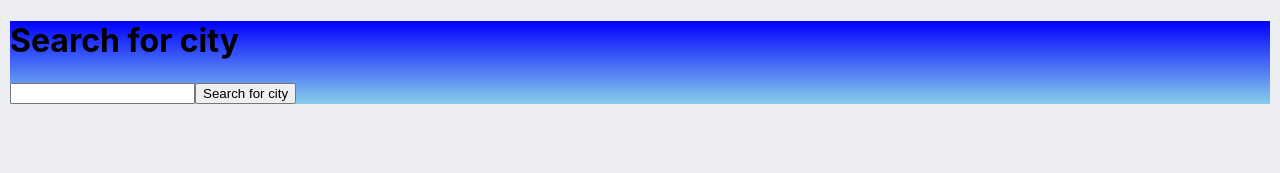
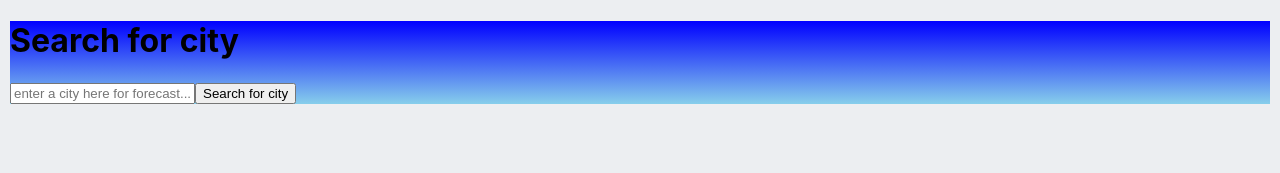
Before and after one commit to andyja/weather-app, a React (Create React App) app: page / in a window 1280 px wide. Shown: the top 173 px of the page. Built offline with nearby package versions, Linux system fonts and the light colour scheme.

Commit message:
placeholder added to search bar, further styling needed

```diff
--- a/src/components/SearchForm.js
+++ b/src/components/SearchForm.js
@@ -8,7 +8,11 @@ function SearchForm(props) {
 
   return (
     <div className="search-form">
-      <input type="text" ref={inputElement} />
+      <input
+        type="text"
+        placeholder="enter a city here for forecast..."
+        ref={inputElement}
+      />
       <button
         type="submit"
         onClick={() => {
```
